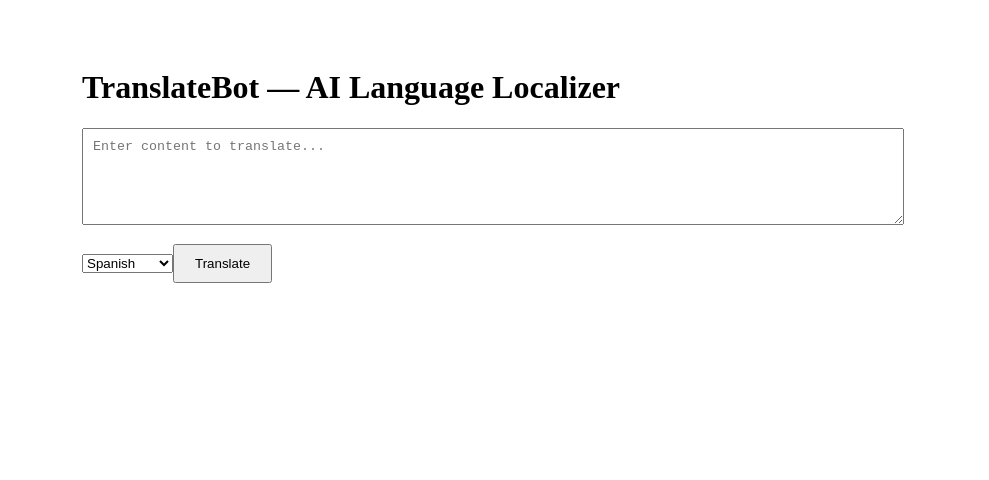
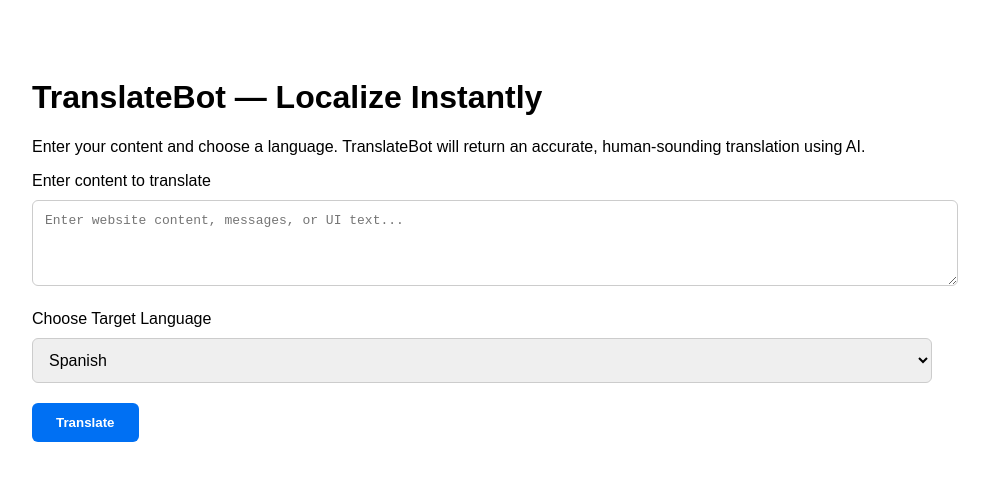
Before and after one commit to GlobalBlockInc/AIOS-frontend, a Next.js app: page /tools/translatebot in a window 1280 px wide. Shown: the top 480 px of the page, without its empty margins (158-1147 px from the left). Built offline with nearby package versions, Linux system fonts and the light colour scheme.

Commit message:
Update translatebot.jsx

```diff
--- a/pages/tools/translatebot.jsx
+++ b/pages/tools/translatebot.jsx
@@ -3,48 +3,77 @@ import { useState } from "react";
 export default function TranslateBotPage() {
   const [content, setContent] = useState("");
   const [language, setLanguage] = useState("Spanish");
-  const [result, setResult] = useState("");
+  const [translated, setTranslated] = useState("");
+  const [loading, setLoading] = useState(false);
   const userId = "demo-user-001";
 
-  const translate = async () => {
+  const handleTranslate = async () => {
+    setLoading(true);
     const res = await fetch("/api/translate-bot", {
       method: "POST",
       headers: { "Content-Type": "application/json" },
       body: JSON.stringify({ content, toLang: language, userId })
     });
     const data = await res.json();
-    setResult(data.translated || "No result");
+    setTranslated(data?.translated || "Translation failed.");
+    setLoading(false);
   };
 
   return (
-    <div style={{ padding: "40px", maxWidth: "800px", margin: "auto" }}>
-      <h1>TranslateBot — AI Language Localizer</h1>
+    <div style={{ padding: "50px 20px", maxWidth: "900px", margin: "auto", fontFamily: "sans-serif" }}>
+      <h1>TranslateBot — Localize Instantly</h1>
+      <p>Enter your content and choose a language. TranslateBot will return an accurate, human-sounding translation using AI.</p>
+
+      <label>Enter content to translate</label>
       <textarea
         value={content}
         onChange={(e) => setContent(e.target.value)}
-        placeholder="Enter content to translate..."
-        rows={5}
-        style={{ width: "100%", padding: "10px" }}
+        placeholder="Enter website content, messages, or UI text..."
+        rows={4}
+        style={inputStyle}
       />
-      <select value={language} onChange={(e) => setLanguage(e.target.value)} style={{ marginTop: "10px" }}>
+
+      <label>Choose Target Language</label>
+      <select value={language} onChange={(e) => setLanguage(e.target.value)} style={inputStyle}>
         <option>Spanish</option>
         <option>French</option>
         <option>German</option>
         <option>Arabic</option>
         <option>Chinese</option>
+        <option>Portuguese</option>
         <option>Hindi</option>
-        <option>Portuguese</option>
+        <option>Russian</option>
       </select>
-      <button onClick={translate} style={{ marginTop: "15px", padding: "10px 20px" }}>
-        Translate
+
+      <button onClick={handleTranslate} disabled={loading} style={buttonStyle}>
+        {loading ? "Translating..." : "Translate"}
       </button>
 
-      {result && (
-        <div style={{ marginTop: "30px", background: "#eef", padding: "20px", borderRadius: "8px" }}>
-          <h3>Translation:</h3>
-          <p>{result}</p>
+      {translated && (
+        <div style={{ marginTop: "30px", backgroundColor: "#f1f1f1", padding: "20px", borderRadius: "8px" }}>
+          <h3>Translation Result:</h3>
+          <p style={{ whiteSpace: "pre-wrap" }}>{translated}</p>
         </div>
       )}
     </div>
   );
 }
+
+const inputStyle = {
+  width: "100%",
+  padding: "12px",
+  margin: "10px 0 20px",
+  fontSize: "1em",
+  borderRadius: "6px",
+  border: "1px solid #ccc"
+};
+
+const buttonStyle = {
+  padding: "12px 24px",
+  backgroundColor: "#0070f3",
+  color: "#fff",
+  fontWeight: "bold",
+  border: "none",
+  borderRadius: "6px",
+  cursor: "pointer"
+};
```
